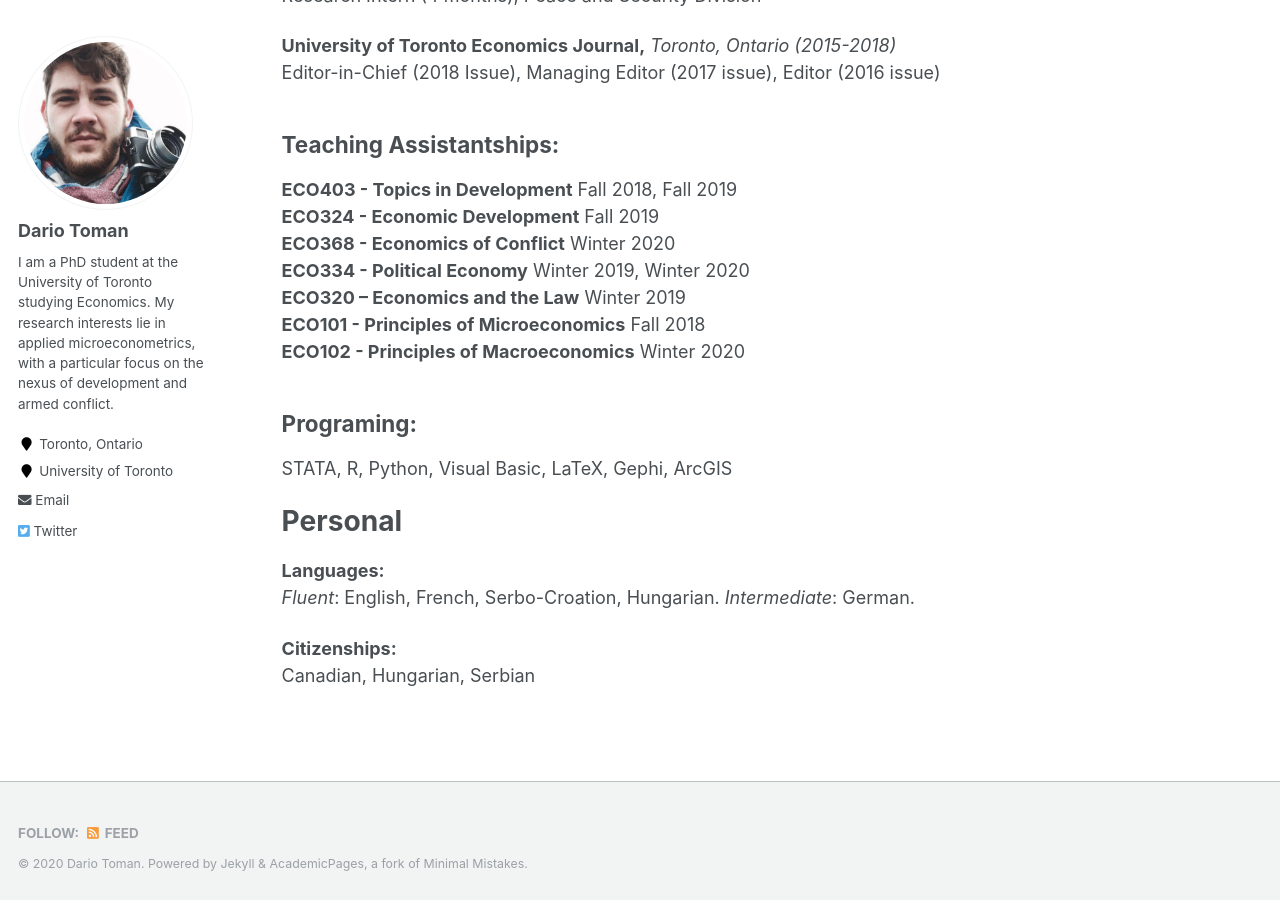
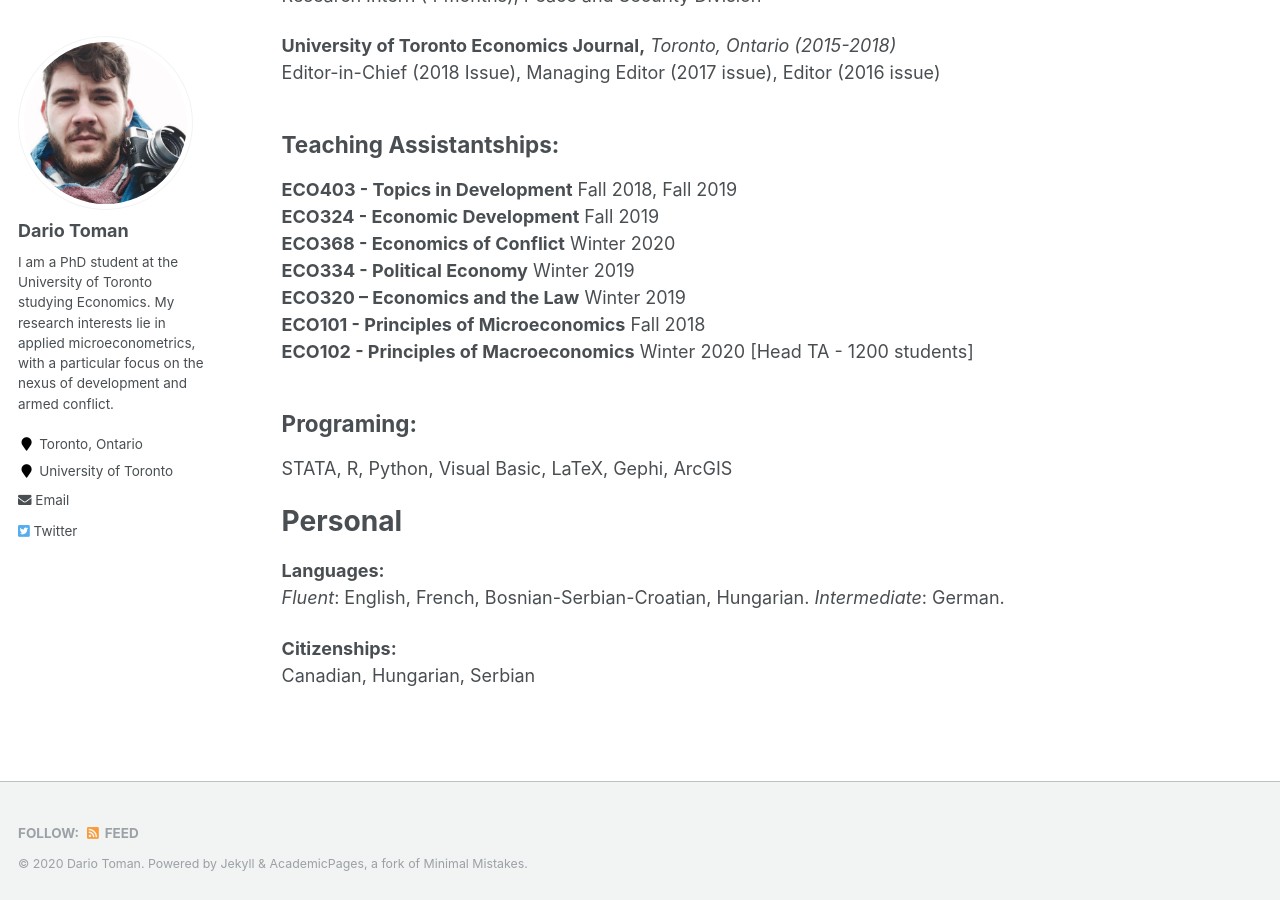
Before and after one commit to dariotoman/website, a Jekyll site: the page built from _pages/cv.md, in a window 1280 px wide and 900 px high, scrolled down 588 px. Built offline with Jekyll 4.4.1, drawn with Linux system fonts in a browser that asks for light colours.

Commit message:
update cv

```diff
--- a/_pages/cv.md
+++ b/_pages/cv.md
@@ -36,10 +36,10 @@ Editor-in-Chief (2018 Issue),  Managing Editor (2017 issue), Editor (2016 issue)
 **ECO403 - Topics in Development** Fall 2018, Fall 2019 <br>
 **ECO324 - Economic Development** Fall 2019 <br>
 **ECO368 - Economics of Conflict** Winter 2020 <br>
-**ECO334 - Political Economy** Winter 2019, Winter 2020 <br>
+**ECO334 - Political Economy** Winter 2019 <br>
 **ECO320 – Economics and the Law** Winter 2019  <br>
 **ECO101 - Principles of Microeconomics** Fall 2018 <br>
-**ECO102 - Principles of Macroeconomics** Winter 2020 <br>
+**ECO102 - Principles of Macroeconomics** Winter 2020 [Head TA - 1200 students] <br>
 
 
 ## Programing:
@@ -49,7 +49,7 @@ Personal
 =========
 
 **Languages:** <br>
-_Fluent_: English, French, Serbo-Croation, Hungarian. _Intermediate_: German.
+_Fluent_: English, French, Bosnian-Serbian-Croatian, Hungarian. _Intermediate_: German.
 
 **Citizenships:**<br>
 Canadian, Hungarian, Serbian
```
